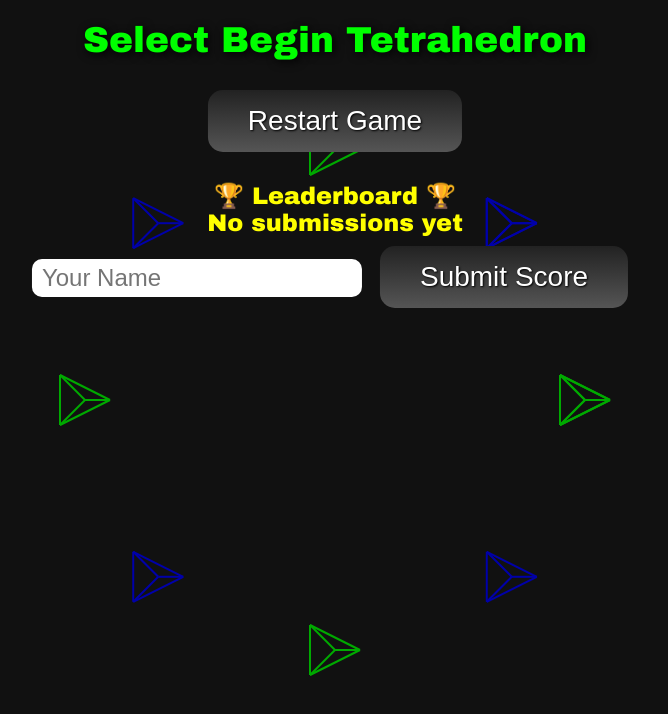
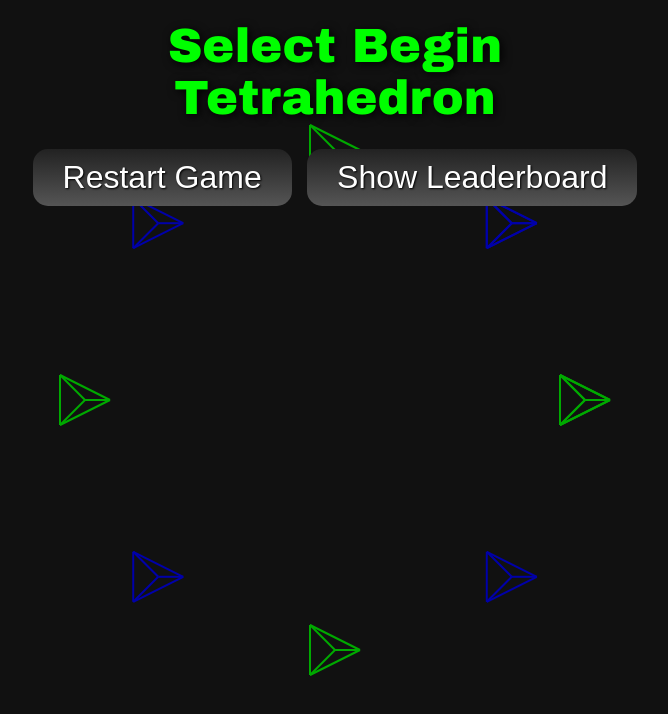
Before and after one commit to u2302163515-droid/Display, a plain HTML site: page index.html in a window 1280 px wide. Shown: the whole page, without its empty margins (305-973 px from the left). Drawn offline with Linux system fonts and the light colour scheme.

Commit message:
Update index.html

```diff
--- a/index.html
+++ b/index.html
@@ -1,23 +1,76 @@
-</<!DOCTYPE html>
+<!DOCTYPE html>
 <html lang="en">
 <head>
 <meta charset="UTF-8">
 <title>Polyhydra Vortex Puzzle Game</title>
 <style>
-body, html { margin:0; padding:0; width:100%; height:100%; overflow:hidden; background:#111; font-family:'Arial Black', sans-serif; touch-action:none; }
+body, html {
+    margin:0; padding:0;
+    width:100%; height:100%;
+    overflow:hidden;
+    background:#111;
+    font-family:'Arial Black', sans-serif;
+    touch-action:none;
+}
 canvas { display:block; }
-#ui { position:absolute; top:20px; left:50%; transform:translateX(-50%); display:flex; flex-direction:column; align-items:center; z-index:10; color:#fff; }
-#status { font-size:36px; margin-bottom:20px; text-align:center; color:#0f0; text-shadow:2px 2px 10px #000; }
-button { font-size:28px; padding:15px 40px; margin:10px; border:none; border-radius:15px; cursor:pointer; background: linear-gradient(#222,#555); color:#fff; text-shadow:1px 1px 2px #000; transition:0.2s; }
+
+/* --- Game UI --- */
+#ui {
+    position:absolute;
+    top:20px;
+    left:50%;
+    transform:translateX(-50%);
+    display:flex;
+    flex-direction:column;
+    align-items:center;
+    z-index:10;
+    color:#fff;
+    max-width: 90%;
+}
+#status {
+    font-size:clamp(24px,5vw,48px);
+    margin-bottom:20px;
+    text-align:center;
+    color:#0f0;
+    text-shadow:2px 2px 10px #000;
+}
+button {
+    font-size:clamp(18px,3vw,32px);
+    padding:10px 30px;
+    margin:5px;
+    border:none;
+    border-radius:15px;
+    cursor:pointer;
+    background: linear-gradient(#222,#555);
+    color:#fff;
+    text-shadow:1px 1px 2px #000;
+    transition:0.2s;
+}
 button:hover { background: linear-gradient(#555,#222); }
-#leaderboard { margin-top:20px; font-size:24px; color:#ff0; text-align:center; }
-input[type="text"]{ font-size:24px; padding:5px 10px; border-radius:10px; border:none; margin-top:10px; }
+
+#leaderboard {
+    margin-top:20px;
+    font-size:clamp(18px,2vw,28px);
+    color:#ff0;
+    text-align:center;
+    display:none;
+}
+input[type="text"]{
+    font-size:clamp(16px,2vw,24px);
+    padding:5px 10px;
+    border-radius:10px;
+    border:none;
+    margin-top:10px;
+}
 </style>
 </head>
 <body>
 <div id="ui">
     <div id="status">Select Begin Tetrahedron</div>
-    <button id="resetBtn">Restart Game</button>
+    <div>
+        <button id="resetBtn">Restart Game</button>
+        <button id="toggleLeaderboardBtn">Show Leaderboard</button>
+    </div>
     <div id="leaderboard">
         <div>🏆 Leaderboard 🏆</div>
         <div id="entries">No submissions yet</div>
@@ -133,7 +186,6 @@ canvas.addEventListener('mousedown', e=>{ isDragging=true; lastX=e.clientX; last
 canvas.addEventListener('mousemove', e=>{ if(isDragging){ let dx=e.clientX-lastX, dy=e.clientY-lastY; rotY+=dx*0.01; rotX+=dy*0.01; lastX=e.clientX; lastY=e.clientY; }});
 canvas.addEventListener('mouseup', e=>isDragging=false);
 canvas.addEventListener('mouseleave', e=>isDragging=false);
-
 canvas.addEventListener('touchstart', e=>{ isDragging=true; lastX=e.touches[0].clientX; lastY=e.touches[0].clientY; });
 canvas.addEventListener('touchmove', e=>{ e.preventDefault(); if(isDragging){ let dx=e.touches[0].clientX-lastX, dy=e.touches[0].clientY-lastY; rotY+=dx*0.01; rotX+=dy*0.01; lastX=e.touches[0].clientX; lastY=e.touches[0].clientY; } });
 canvas.addEventListener('touchend', e=>isDragging=false);
@@ -194,6 +246,17 @@ document.getElementById('submitBtn').addEventListener('click', ()=>{
 
 document.getElementById('resetBtn').addEventListener('click', resetPuzzle);
 
+// ----------------------
+// Toggle Leaderboard
+// ----------------------
+const lbDiv=document.getElementById('leaderboard');
+let lbVisible=false;
+document.getElementById('toggleLeaderboardBtn').addEventListener('click', ()=>{
+    lbVisible=!lbVisible;
+    lbDiv.style.display=lbVisible ? "flex" : "none";
+    document.getElementById('toggleLeaderboardBtn').innerText=lbVisible ? "Hide Leaderboard" : "Show Leaderboard";
+});
+
 // Responsive canvas
 window.addEventListener('resize', ()=>{canvas.width=window.innerWidth; canvas.height=window.innerHeight;});
 </script>
```
